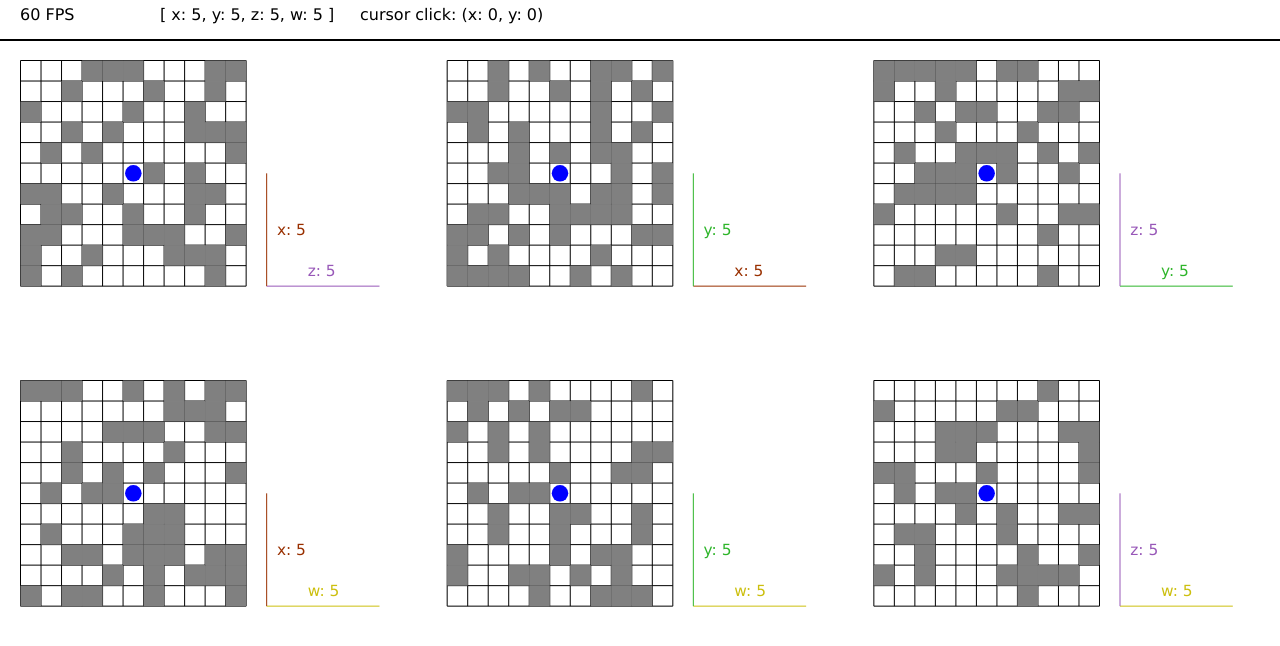
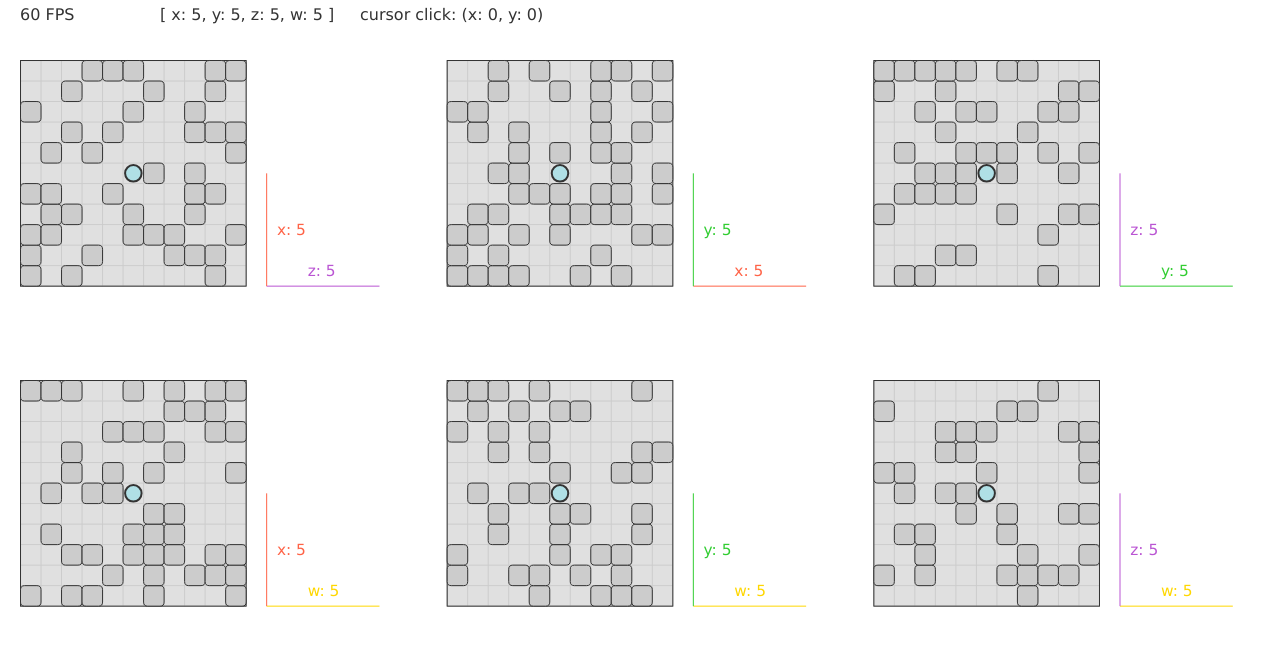
Before and after one commit to 8888/n-dim, a plain HTML site: page index.html in a window 1280 px wide. Drawn offline with Linux system fonts and the light colour scheme.

Commit message:
large design overhaul

```diff
--- a/helpers.js
+++ b/helpers.js
@@ -1,9 +1,12 @@
 export const Colors = {
-  black: '#000000',
-  gray: '#808080',
-  blue: '#0000ff',
-  green: '#2eb52a',
-  red: '#993000',
-  purple: '#9858b8',
-  yellow: '#ccbf0e',
+  black: '#333333',    // Dark gray for text and borders
+  gray: '#CCCCCC',      // Light gray for grid lines
+  blue: '#B0E0E6',      // A very light blue for the player
+  green: '#32CD32',     // A vibrant green for the helper axis
+  red: '#FF6347',       // A vibrant red for the helper axis
+  purple: '#BA55D3',    // A vibrant purple for the helper axis
+  yellow: '#FFD700',    // A vibrant yellow for the helper axis
+  planeBackground: '#E0E0E0', // Light gray for the plane background
+  screenBackground: '#FFFFFF', // White for the screen background
+  infoPanel: '#FFFFFF', // White for the info panel
 };
--- a/index.html
+++ b/index.html
@@ -9,6 +9,7 @@
       height: 100%;
       margin: 0;
       padding: 0;
+      background-color: #FFFFFF;
       overflow: hidden;
     }
     body {
--- a/screen-painter.js
+++ b/screen-painter.js
@@ -16,7 +16,7 @@ export class ScreenPainter {
     this.ctx = this.canvas.getContext('2d');
     this.resizeCanvas();
 
-    this.drawStaticBorders();
+
 
     window.addEventListener('resize', this.resizeCanvas);
 
@@ -26,6 +26,9 @@ export class ScreenPainter {
   }
 
   render() {
+    this.ctx.fillStyle = Colors.screenBackground;
+    this.ctx.fillRect(0, 0, this.canvas.width, this.canvas.height);
+
     this.drawInfoPanel();
     this.viewConfig.allPlanes.forEach(plane => this.drawPlane(plane));
   }
@@ -69,16 +72,7 @@ export class ScreenPainter {
     this.viewConfig.yzPlane.dirty = true;
   }
 
-  drawStaticBorders() {
-    const infoBorder = {
-      xStart: this.viewConfig.infoPanel.x,
-      yStart: this.viewConfig.infoPanel.height,
-      xEnd: this.viewConfig.infoPanel.x + this.viewConfig.infoPanel.width,
-      yEnd: this.viewConfig.infoPanel.height,
-    }
 
-    this.drawLines([infoBorder], Colors.black, 2);
-  }
 
   drawPlayer(plane, xLoc, yLoc, leftMargin, topMargin, spaceSize) {
     // x = horizontal axis
@@ -86,6 +80,8 @@ export class ScreenPainter {
     // actual view on canvas, not player n-dim location
     // xLoc, yLoc are cell the player should be in from bottom left origin
     this.ctx.fillStyle = Colors.blue;
+    this.ctx.strokeStyle = Colors.black;
+    this.ctx.lineWidth = 2;
     this.ctx.beginPath();
     this.ctx.arc(
       plane.x + leftMargin + (spaceSize / 2) + (spaceSize * xLoc),
@@ -95,16 +91,32 @@ export class ScreenPainter {
       2 * Math.PI,
     );
     this.ctx.fill();
+    this.ctx.stroke();
   };
 
   drawWall(plane, xLoc, yLoc, leftMargin, topMargin, spaceSize) {
+    const wallX = plane.x + leftMargin + (spaceSize * xLoc);
+    const wallY = plane.y + topMargin + (spaceSize * yLoc);
+    const cornerRadius = spaceSize * 0.2; // Adjust for more or less rounded corners
+
     this.ctx.fillStyle = Colors.gray;
-    this.ctx.fillRect(
-      plane.x + leftMargin + (spaceSize * xLoc),
-      plane.y + topMargin + (spaceSize * yLoc),
-      spaceSize,
-      spaceSize
-    )
+    this.ctx.strokeStyle = Colors.black;
+    this.ctx.lineWidth = 1;
+
+    this.ctx.beginPath();
+    this.ctx.moveTo(wallX + cornerRadius, wallY);
+    this.ctx.lineTo(wallX + spaceSize - cornerRadius, wallY);
+    this.ctx.quadraticCurveTo(wallX + spaceSize, wallY, wallX + spaceSize, wallY + cornerRadius);
+    this.ctx.lineTo(wallX + spaceSize, wallY + spaceSize - cornerRadius);
+    this.ctx.quadraticCurveTo(wallX + spaceSize, wallY + spaceSize, wallX + spaceSize - cornerRadius, wallY + spaceSize);
+    this.ctx.lineTo(wallX + cornerRadius, wallY + spaceSize);
+    this.ctx.quadraticCurveTo(wallX, wallY + spaceSize, wallX, wallY + spaceSize - cornerRadius);
+    this.ctx.lineTo(wallX, wallY + cornerRadius);
+    this.ctx.quadraticCurveTo(wallX, wallY, wallX + cornerRadius, wallY);
+    this.ctx.closePath();
+
+    this.ctx.fill();
+    this.ctx.stroke();
   }
 
   drawHelperAxis(plane, leftMargin, topMargin, spaceSize, horizColor, horizText, vertColor, vertText) {
@@ -151,6 +163,14 @@ export class ScreenPainter {
   }
 
   drawGrid(plane, leftMargin, topMargin, spaceSize) {
+    this.ctx.fillStyle = Colors.planeBackground;
+    this.ctx.fillRect(
+      plane.x + leftMargin,
+      plane.y + topMargin,
+      this.spaces * spaceSize,
+      this.spaces * spaceSize
+    );
+
     const grid = [];
     for (let i = 0; i < this.spaces + 1; i++) { // 11 lines for 10 space grid
       grid.push({
@@ -168,16 +188,25 @@ export class ScreenPainter {
       });
     }
 
-    this.drawLines(grid, Colors.black, 1);
+    this.drawLines(grid, Colors.gray, 1);
+
+    this.ctx.strokeStyle = Colors.black;
+    this.ctx.lineWidth = 1;
+    this.ctx.strokeRect(
+      plane.x + leftMargin,
+      plane.y + topMargin,
+      this.spaces * spaceSize,
+      this.spaces * spaceSize
+    );
   };
 
   drawInfoPanel() {
-    // indent all clears to avoid aliasing border lines due to thickness
-    this.ctx.clearRect(
-      this.viewConfig.infoPanel.x + this.viewConfig.map.clearMargin,
-      this.viewConfig.infoPanel.y + this.viewConfig.map.clearMargin,
-      this.viewConfig.infoPanel.width - this.viewConfig.map.clearMargin * 2,
-      this.viewConfig.infoPanel.height - this.viewConfig.map.clearMargin * 2
+    this.ctx.fillStyle = Colors.infoPanel;
+    this.ctx.fillRect(
+      this.viewConfig.infoPanel.x,
+      this.viewConfig.infoPanel.y,
+      this.viewConfig.infoPanel.width,
+      this.viewConfig.infoPanel.height
     );
 
     const fpsStart = 20;
@@ -206,27 +235,23 @@ export class ScreenPainter {
   }
 
   drawPlane(planeLayout) {
-    // indent all clears to avoid aliasing border lines due to thickness
-    this.ctx.clearRect(
-      planeLayout.x + this.viewConfig.map.clearMargin,
-      planeLayout.y + this.viewConfig.map.clearMargin,
-      planeLayout.width - this.viewConfig.map.clearMargin * 2,
-      planeLayout.height - this.viewConfig.map.clearMargin * 2
-    );
-
     const leftMargin = planeLayout.spacing;
     const topMargin = planeLayout.spacing;
     const spaceSize = planeLayout.spacing;
 
+    this.drawHelperAxis(
+      planeLayout,
+      leftMargin,
+      topMargin,
+      spaceSize,
+      this.viewConfig.colorMap[planeLayout.horzAxis],
+      `${planeLayout.horzAxis}: ${this.state.player[planeLayout.horzAxis]}`,
+      this.viewConfig.colorMap[planeLayout.vertAxis],
+      `${planeLayout.vertAxis}: ${this.state.player[planeLayout.vertAxis]}`,
+    );
+
     // todo: we are passing the layout and then a prop from the layout 3 times
     this.drawGrid(planeLayout, leftMargin, topMargin, spaceSize);
-
-    // draw player
-    // horizontal x Axis is correct with zero left
-    // invert vertical y axis to have zero on bottom
-    const xLoc = this.state.player[planeLayout.horzAxis];
-    const yLoc = this.spaces - 1 - this.state.player[planeLayout.vertAxis];
-    this.drawPlayer(planeLayout, xLoc, yLoc, leftMargin, topMargin, spaceSize);
 
     for (let vert = 0; vert < this.spaces; vert++) {
       for (let horz = 0; horz < this.spaces; horz++) {
@@ -246,16 +271,12 @@ export class ScreenPainter {
       }
     }
 
-    this.drawHelperAxis(
-      planeLayout,
-      leftMargin,
-      topMargin,
-      spaceSize,
-      this.viewConfig.colorMap[planeLayout.horzAxis],
-      `${planeLayout.horzAxis}: ${this.state.player[planeLayout.horzAxis]}`,
-      this.viewConfig.colorMap[planeLayout.vertAxis],
-      `${planeLayout.vertAxis}: ${this.state.player[planeLayout.vertAxis]}`,
-    );
+    // draw player
+    // horizontal x Axis is correct with zero left
+    // invert vertical y axis to have zero on bottom
+    const xLoc = this.state.player[planeLayout.horzAxis];
+    const yLoc = this.spaces - 1 - this.state.player[planeLayout.vertAxis];
+    this.drawPlayer(planeLayout, xLoc, yLoc, leftMargin, topMargin, spaceSize);
 
     planeLayout.dirty = false;
   }
```
